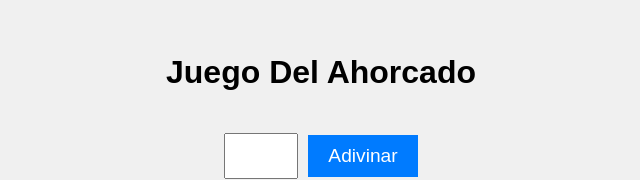
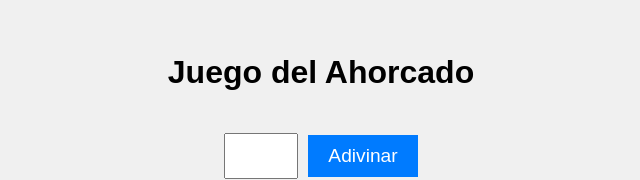
Before and after one commit to Lautarotetamusa/lautarotetamusa.github.io, a website built with webpack: page front/index.html in a window 1280 px wide. Shown: the part 165-345 px from the top of the page, without its empty margins (319-959 px from the left). Built offline with nearby package versions, Linux system fonts and the light colour scheme; a script that the page names is missing.

Commit message:
fix: el nombre esta mal

```diff
--- a/front/index.html
+++ b/front/index.html
@@ -10,7 +10,7 @@
 </head>
 <body>
     <div class="container">
-        <h1>Juego Del Ahorcado</h1>
+        <h1>Juego del Ahorcado</h1>
         <div class="game-container">
             <div id="word-container">
             </div>
```
